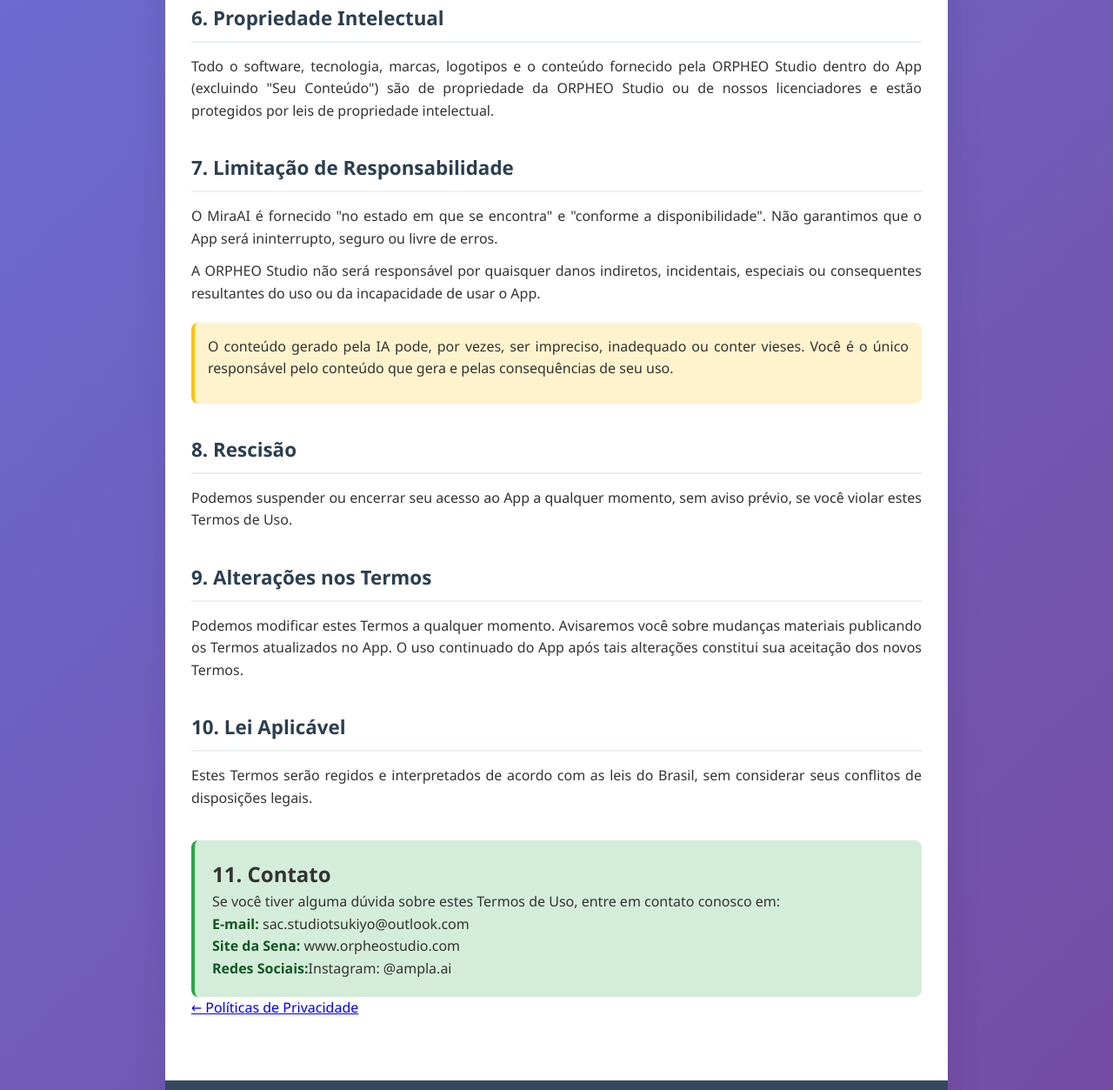
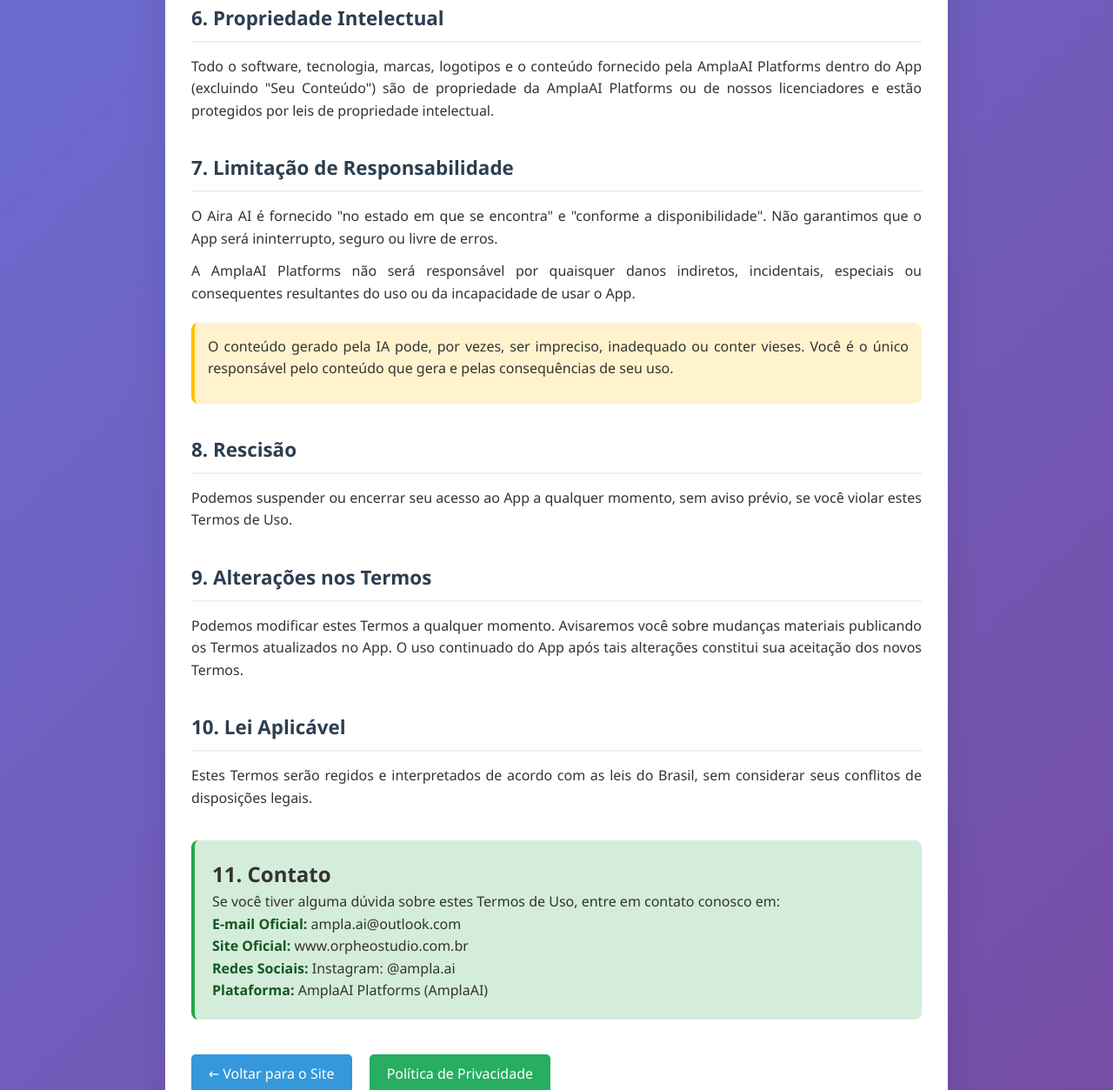
Before and after one commit to orpheostudio/MiraAI-Termos, a plain HTML site: page index.html in a window 1280 px wide. Shown: the part 1547-2800 px from the top of the page at 87% size. Drawn offline with Linux system fonts and the light colour scheme.

Commit message:
Atualizar o index.html

```diff
--- a/index.html
+++ b/index.html
@@ -3,7 +3,7 @@
 <head>
     <meta charset="UTF-8">
     <meta name="viewport" content="width=device-width, initial-scale=1.0">
-    <title>Termos de Uso - SenaAI by AmplaAI</title>
+    <title>Termos de Uso - Aira AI by AmplaAI</title>
     <style>
         * {
             margin: 0;
@@ -149,28 +149,51 @@
         .back-button:hover {
             background: #2980b9;
         }
+
+        .policy-link {
+            display: inline-block;
+            background: #27ae60;
+            color: white;
+            padding: 10px 20px;
+            text-decoration: none;
+            border-radius: 5px;
+            margin-top: 20px;
+            margin-left: 10px;
+            transition: background 0.3s ease;
+        }
+
+        .policy-link:hover {
+            background: #219a52;
+        }
+
+        .button-container {
+            display: flex;
+            gap: 10px;
+            flex-wrap: wrap;
+            margin-top: 20px;
+        }
     </style>
 </head>
 <body>
     <div class="container">
         <div class="header">
             <h1>Termos de Uso</h1>
-            <p>SenaAI by AmplaAI</p>
+            <p>Aira AI by AmplaAI Platforms</p>
         </div>
 
         <div class="content">
             <div class="last-updated">
-                <strong>Data da última atualização:</strong> 20 de outubro de 2025
+                <strong>Data da última atualização:</strong> 20 de março de 2025
             </div>
 
             <div class="section">
                 <h2>1. Aceitação dos Termos</h2>
-                <p>Ao baixar, acessar ou usar a Sena, você concorda em ficar vinculado a estes Termos de Uso e à nossa Política de Privacidade. Se você não concordar com qualquer parte destes termos, não poderá utilizar nosso App.</p>
+                <p>Ao baixar, acessar ou usar o Aira AI, você concorda em ficar vinculado a estes Termos de Uso e à nossa Política de Privacidade. Se você não concordar com qualquer parte destes termos, não poderá utilizar nosso App.</p>
             </div>
 
             <div class="section">
                 <h2>2. Descrição do Serviço</h2>
-                <p>A Sena é um aplicativo de inteligência artificial que oferece funcionalidades de geração e edição de imagens, conversação e outras ferramentas baseadas em IA ("Serviços"). A AmplaAI reserva-se o direito de modificar ou descontinuar os Serviços a qualquer momento.</p>
+                <p>O Aira AI é um aplicativo de inteligência artificial que oferece funcionalidades de geração e edição de imagens, conversação e outras ferramentas baseadas em IA ("Serviços"). A AmplaAI Platforms reserva-se o direito de modificar ou descontinuar os Serviços a qualquer momento.</p>
             </div>
 
             <div class="section">
@@ -195,20 +218,20 @@
 
             <div class="section">
                 <h2>5. Conteúdo Gerado pelo Usuário</h2>
-                <p><strong>Propriedade:</strong> Você mantém os direitos sobre as imagens, textos e outros conteúdos que você carrega ou gera usando o MiraAI ("Seu Conteúdo").</p>
-                <p><strong>Licença para a ORPHEO Studio:</strong> Ao usar o App, você concede à ORPHEO Studio uma licença mundial, não exclusiva e isenta de royalties para usar, hospedar e armazenar "Seu Conteúdo" apenas para os fins de operar, desenvolver e melhorar o App. <strong>Não reivindicamos propriedade sobre "Seu Conteúdo".</strong></p>
+                <p><strong>Propriedade:</strong> Você mantém os direitos sobre as imagens, textos e outros conteúdos que você carrega ou gera usando o Aira AI ("Seu Conteúdo").</p>
+                <p><strong>Licença para a AmplaAI Platforms:</strong> Ao usar o App, você concede à AmplaAI Platforms uma licença mundial, não exclusiva e isenta de royalties para usar, hospedar e armazenar "Seu Conteúdo" apenas para os fins de operar, desenvolver e melhorar o App. <strong>Não reivindicamos propriedade sobre "Seu Conteúdo".</strong></p>
                 <p><strong>Garantias:</strong> Você declara e garante que "Seu Conteúdo" não viola estes Termos e que você tem todos os direitos necessários para usá-lo e nos conceder a licença descrita acima.</p>
             </div>
 
             <div class="section">
                 <h2>6. Propriedade Intelectual</h2>
-                <p>Todo o software, tecnologia, marcas, logotipos e o conteúdo fornecido pela ORPHEO Studio dentro do App (excluindo "Seu Conteúdo") são de propriedade da ORPHEO Studio ou de nossos licenciadores e estão protegidos por leis de propriedade intelectual.</p>
+                <p>Todo o software, tecnologia, marcas, logotipos e o conteúdo fornecido pela AmplaAI Platforms dentro do App (excluindo "Seu Conteúdo") são de propriedade da AmplaAI Platforms ou de nossos licenciadores e estão protegidos por leis de propriedade intelectual.</p>
             </div>
 
             <div class="section">
                 <h2>7. Limitação de Responsabilidade</h2>
-                <p>O MiraAI é fornecido "no estado em que se encontra" e "conforme a disponibilidade". Não garantimos que o App será ininterrupto, seguro ou livre de erros.</p>
-                <p>A ORPHEO Studio não será responsável por quaisquer danos indiretos, incidentais, especiais ou consequentes resultantes do uso ou da incapacidade de usar o App.</p>
+                <p>O Aira AI é fornecido "no estado em que se encontra" e "conforme a disponibilidade". Não garantimos que o App será ininterrupto, seguro ou livre de erros.</p>
+                <p>A AmplaAI Platforms não será responsável por quaisquer danos indiretos, incidentais, especiais ou consequentes resultantes do uso ou da incapacidade de usar o App.</p>
                 <div class="highlight">
                     <p>O conteúdo gerado pela IA pode, por vezes, ser impreciso, inadequado ou conter vieses. Você é o único responsável pelo conteúdo que gera e pelas consequências de seu uso.</p>
                 </div>
@@ -232,17 +255,21 @@
             <div class="contact-info">
                 <h2>11. Contato</h2>
                 <p>Se você tiver alguma dúvida sobre estes Termos de Uso, entre em contato conosco em:</p>
-                <p><strong>E-mail:</strong> sac.studiotsukiyo@outlook.com</p>
-                <p><strong>Site da Sena:</strong> www.orpheostudio.com</p>
-                <p><strong>Redes Sociais:</strong>Instagram: @ampla.ai</p>
+                <p><strong>E-mail Oficial:</strong> ampla.ai@outlook.com</p>
+                <p><strong>Site Oficial:</strong> www.orpheostudio.com.br</p>
+                <p><strong>Redes Sociais:</strong> Instagram: @ampla.ai</p>
+                <p><strong>Plataforma:</strong> AmplaAI Platforms (AmplaAI)</p>
             </div>
 
-            <a href="https://politicas.orpheostudio.com.br" class="blank_">← Políticas de Privacidade</a>
-</div>
+            <div class="button-container">
+                <a href="https://www.orpheostudio.com.br" class="back-button">← Voltar para o Site</a>
+                <a href="https://politicas.orpheostudio.com.br" class="policy-link">Política de Privacidade</a>
+            </div>
+        </div>
 
         <div class="footer">
-            <p>&copy; 2024 ORPHEO Studio. Todos os direitos reservados.</p>
-            <p>MiraAI - Tecnologia que inspira criação</p>
+            <p>&copy; 2025 AmplaAI Platforms. Todos os direitos reservados.</p>
+            <p>Aira AI - Tecnologia que inspira criação</p>
         </div>
     </div>
 </body>
```
